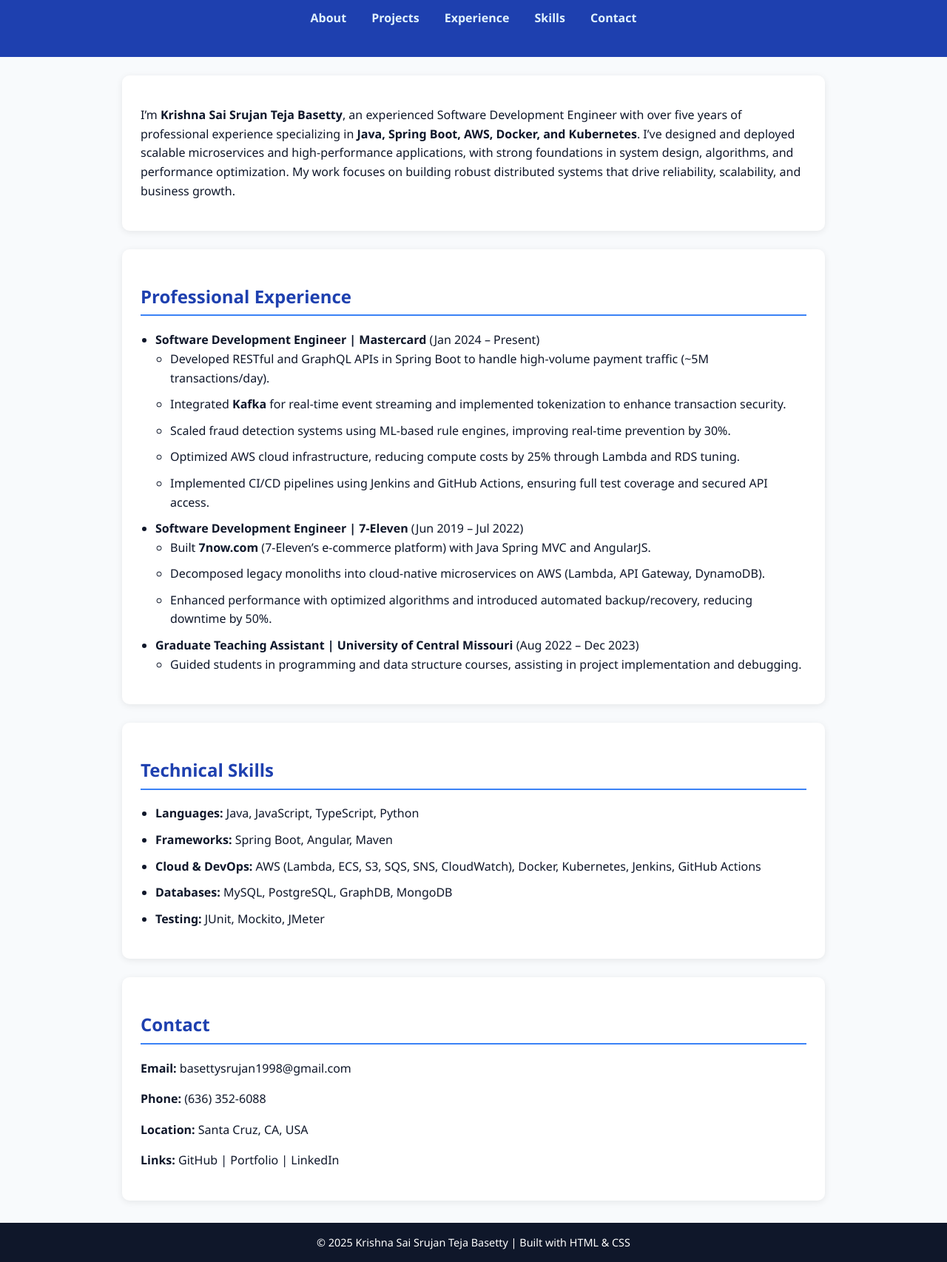
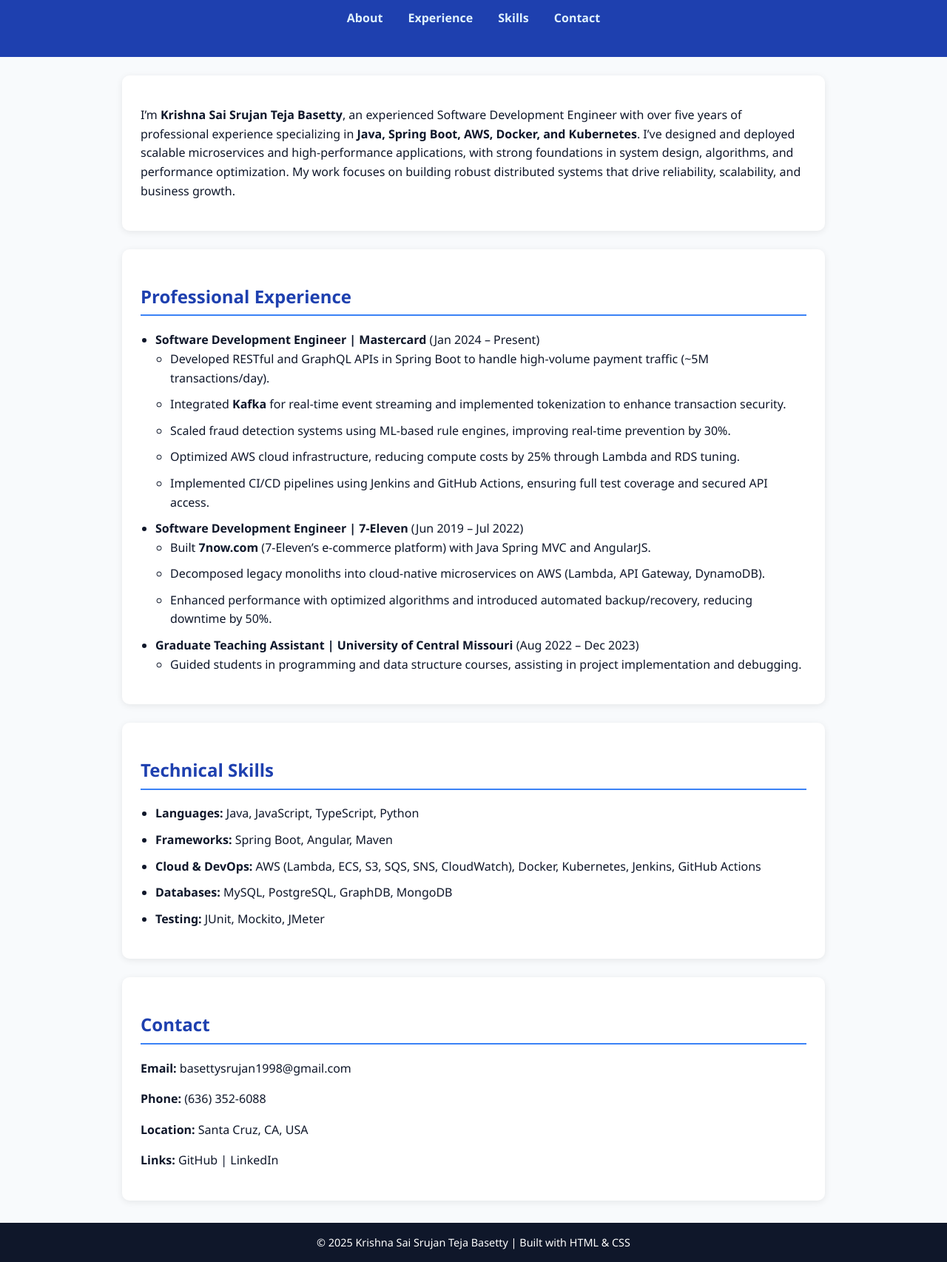
Before and after one commit to KrishnaBasetty/krishnabasetty.github.io, a plain HTML site: page index.html in a window 1280 px wide. Shown: the part 145-1851 px from the top of the page at 74% size. Drawn offline with Linux system fonts and the light colour scheme.

Commit message:
Update index.html

```diff
--- a/index.html
+++ b/index.html
@@ -69,7 +69,6 @@
     <h2>Software Development Engineer</h2>
     <nav>
       <a href="#about">About</a>
-      <a href="#projects">Projects</a>
       <a href="#experience">Experience</a>
       <a href="#skills">Skills</a>
       <a href="#contact">Contact</a>
@@ -133,8 +132,7 @@
       <p><strong>Location:</strong> Santa Cruz, CA, USA</p>
       <p><strong>Links:</strong>
         <a href="https://github.com/KrishnaBasetty">GitHub</a> |
-        <a href="https://krishnabasetty.github.io/">Portfolio</a> |
-        <a href="https://www.linkedin.com/in/krishna-sai-srujan-teja-basetty-8ba177257">LinkedIn</a>
+        <a href="https://www.linkedin.com/in/teja-basetty-8ba177257/">LinkedIn</a>
       </p>
     </div>
   </section>
```
